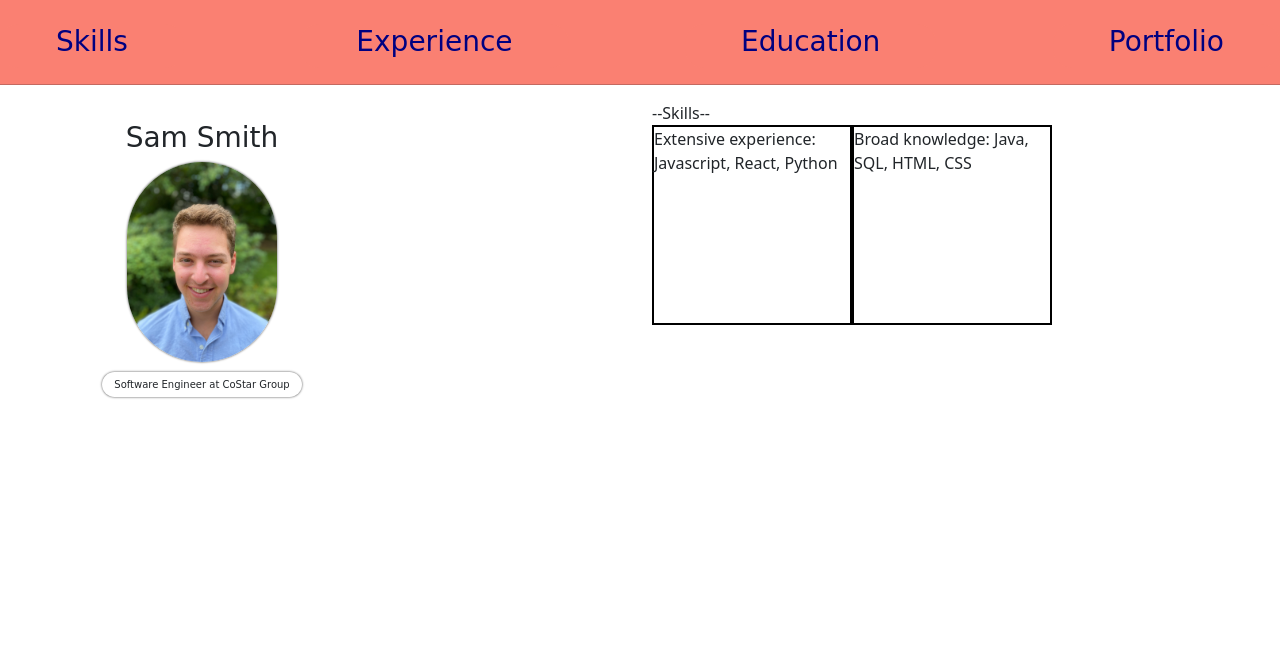
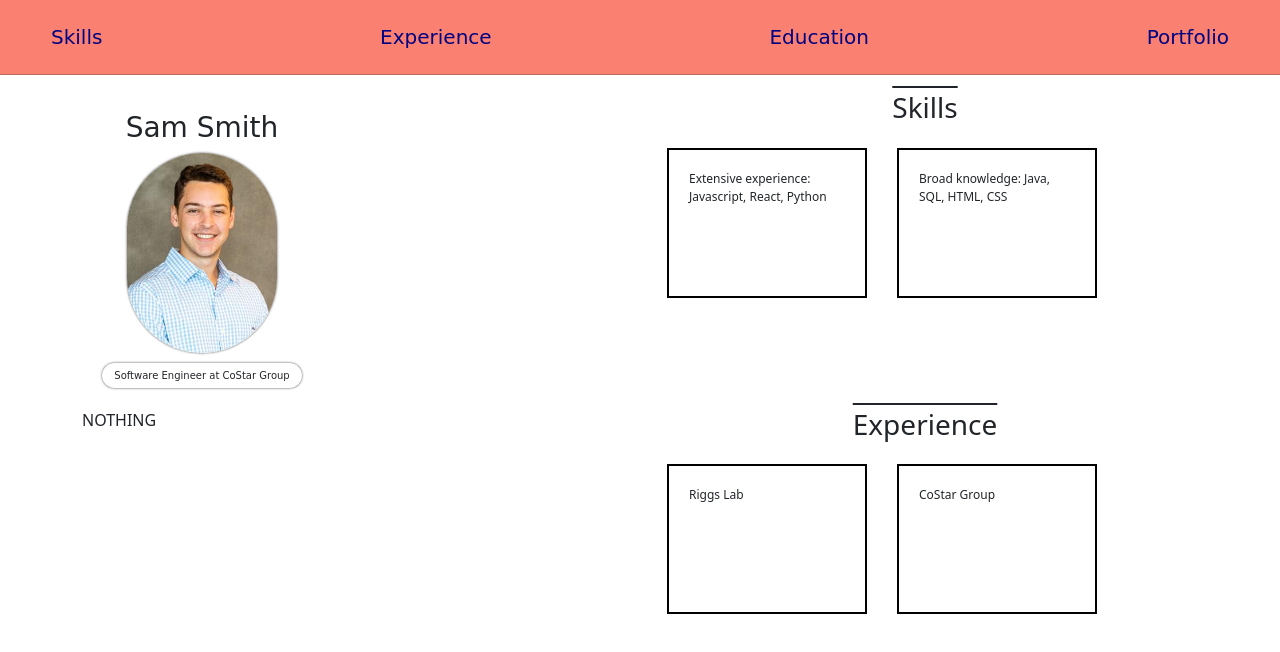
Before and after one commit to samsmith0704/resume-site, a React app: page / in a window 1280 px wide. Shown: the top 652 px of the page. Built offline with nearby package versions, Linux system fonts and the light colour scheme.

Commit message:
added some style

```diff
--- a/src/components/Header.js
+++ b/src/components/Header.js
@@ -4,6 +4,8 @@ import HeaderItem from "./HeaderItem";
 const innerHeaderStyle = {
   display: "flex",
   justifyContent: "space-between",
+  marginLeft: "15px",
+  marginRight: "15px",
 };
 
 const outerHeaderStyle = {
--- a/src/components/HeaderItem.js
+++ b/src/components/HeaderItem.js
@@ -4,8 +4,8 @@ import { useState } from "react";
 const HeaderItem = ({ headerItemTitle }) => {
   const [isHovered, setIsHovered] = useState(false);
   const headerItemStyle = {
-    marginLeft: "50px",
-    marginRight: "50px",
+    marginLeft: "30px",
+    marginRight: "30px",
     color: "Navy",
     fontFamily: "Comic Sans MS",
   };
@@ -31,7 +31,7 @@ const HeaderItem = ({ headerItemTitle }) => {
         onMouseLeave={onLeaveHover}
       >
         <div style={headerItemStyle}>
-          <h3>{headerItemTitle}</h3>
+          <h5>{headerItemTitle}</h5>
         </div>
       </button>
     </div>
--- a/src/components/PictureCard.js
+++ b/src/components/PictureCard.js
@@ -28,7 +28,7 @@ const PictureCard = () => {
   return (
     <div style={pictureColumnStyle}>
       <h3 style={nameStyle}>Sam Smith</h3>
-      <img style={pictureStyle} src="../../self-portrait.jpg" alt="" />
+      <img style={pictureStyle} src="../../costar_headshot.png" alt="" />
       <div style={captionStyle}> Software Engineer at CoStar Group</div>
     </div>
   );
--- a/src/components/ShowcaseCard.js
+++ b/src/components/ShowcaseCard.js
@@ -3,7 +3,10 @@ import React from "react";
 const cardStyle = {
   border: "2px solid black",
   width: "200px",
-  height: "200px",
+  height: "150px",
+  padding: "20px",
+  margin: "15px",
+  fontSize: "12px",
 };
 const ShowcaseCard = ({ text }) => {
   return <div style={cardStyle}>{text}</div>;
--- a/src/components/ShowcaseContainer.js
+++ b/src/components/ShowcaseContainer.js
@@ -15,10 +15,26 @@ const ShowcaseContainer = () => {
           </div>
         </div>
         <div className="col-6">
-          --Skills--
+          <h3 style={{ textAlign: "center", textDecoration: "overline" }}>
+            Skills
+          </h3>
           <div style={scStyle}>
             <ShowcaseCard text="Extensive experience: Javascript, React, Python" />
             <ShowcaseCard text="Broad knowledge: Java, SQL, HTML, CSS" />
+          </div>
+        </div>
+      </div>
+      <div className="row">
+        <div className="col">
+          <div>NOTHING</div>
+        </div>
+        <div className="col-6">
+          <h3 style={{ textAlign: "center", textDecoration: "overline" }}>
+            Experience
+          </h3>
+          <div style={scStyle}>
+            <ShowcaseCard text="Riggs Lab" />
+            <ShowcaseCard text="CoStar Group" />
           </div>
         </div>
       </div>
```
Also changed, not shown: self-portrait.jpg (deleted).
